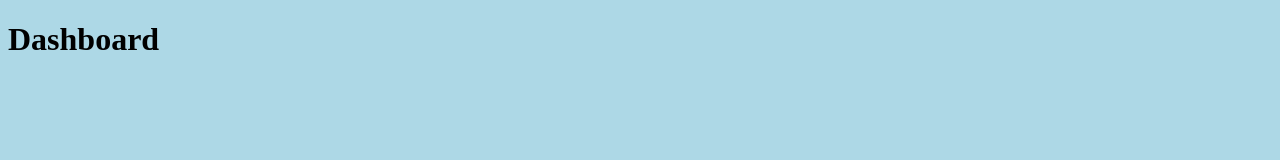
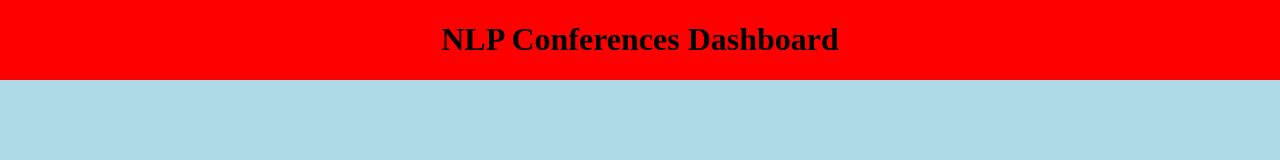
Before and after one commit to gwholland3/Conference-Email-Parser, a plain HTML site: page docs/index_template.html in a window 1280 px wide. Drawn offline with Linux system fonts and the light colour scheme.

Commit message:
Change HTML template

```diff
--- a/docs/index.css
+++ b/docs/index.css
@@ -1,3 +1,11 @@
 body {
    background-color: lightblue;
+   margin: 0;
 }
+
+#banner {
+   background-color: red;
+   display: flex;
+   justify-content: center;
+   align-items: center;
+}
--- a/docs/index_template.html
+++ b/docs/index_template.html
@@ -1,11 +1,13 @@
 <!DOCTYPE html>
 <html>
    <head>
-      <title>My Title</title>
+      <title>NLP Conferences Dashboard</title>
       <link rel="stylesheet" href="index.css">
    </head>
    <body>
-      <h1>Dashboard</h1>
+      <div id="banner">
+         <h1>NLP Conferences Dashboard</h1>
+      </div>
       <table>
          <thead></thead>
          <tbody></tbody>
```
